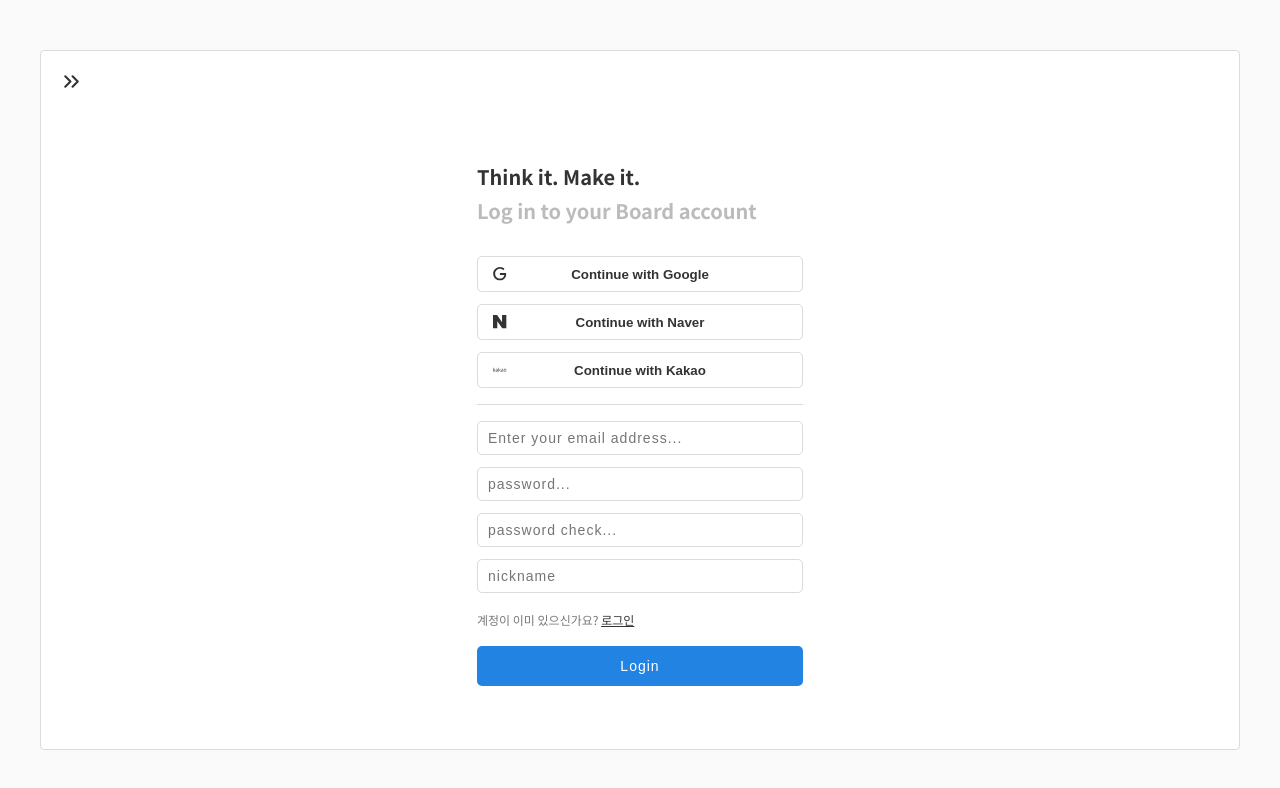
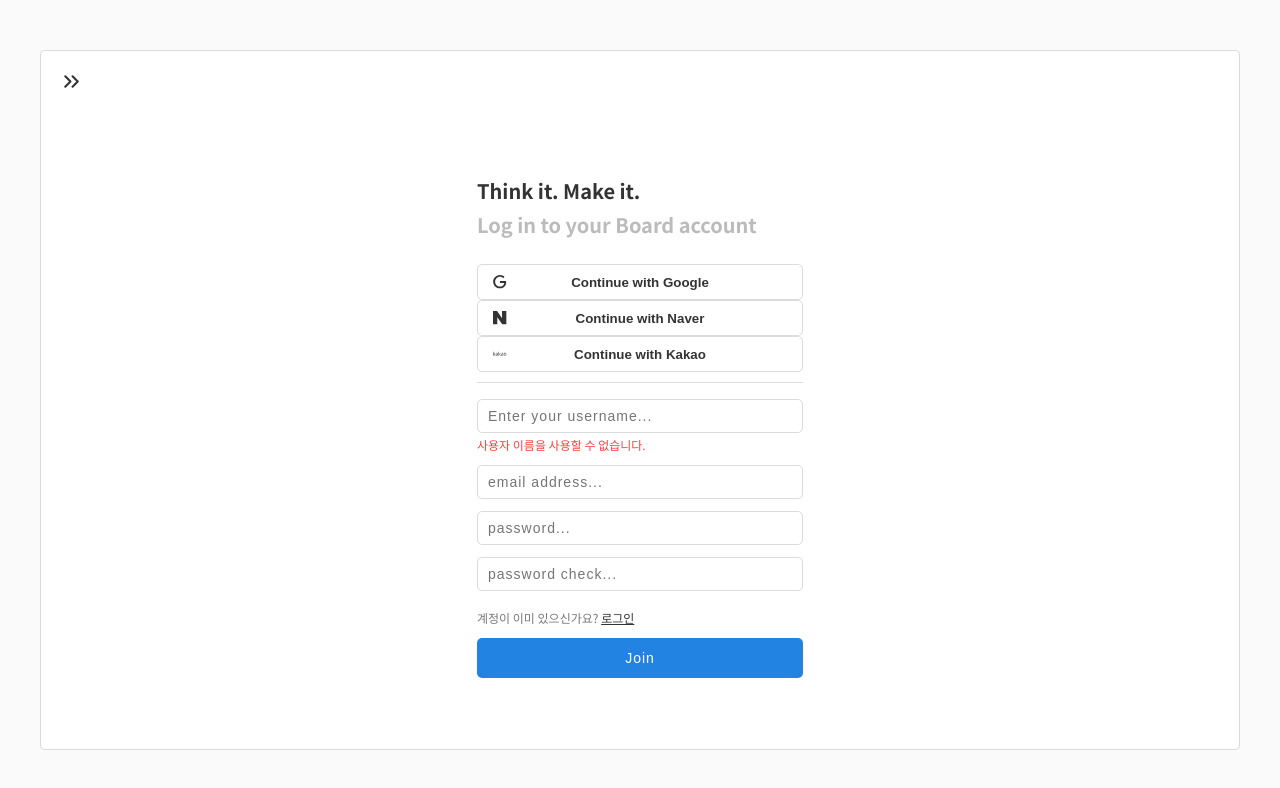
Before and after one commit to jjam410/board, a React (Vite) app in the folder board-front/: page /auth/join in a window 1280 px wide. Shown: the top 788 px of the page. Built offline with nearby package versions, Linux system fonts and the light colour scheme.

Commit message:
input component

```diff
--- /dev/null
+++ b/board-front/src/apis/authApi.js
@@ -0,0 +1,5 @@
+import axios from "axios"
+
+export const joinApi = async (joinInfo) => {
+    return await axios.post("/api/auth/join", joinInfo);
+}
--- /dev/null
+++ b/board-front/src/components/auth/ValidInput/ValidInput.jsx
@@ -0,0 +1,25 @@
+/**@jsxImportSource @emotion/react */
+import * as s from './style';
+import React from 'react';
+
+function ValidInput({type, name, placeholder, value, onChange, onBlur, onKeyDown, errorMessage}) {
+    return (
+        <div css={s.groupBox}>
+            <input css={s.textInput}
+                type={type}
+                name={name}
+                placeholder={placeholder}
+                value={value}
+                onChange={onChange}
+                onBlur={onBlur}
+                onKeyDown={onKeyDown}
+            />
+            {
+                !!errorMessage &&
+                <p css={s.messageText}>{errorMessage}</p>
+            }
+        </div>
+    );
+}
+
+export default ValidInput;
--- /dev/null
+++ b/board-front/src/components/auth/ValidInput/style.js
@@ -0,0 +1,32 @@
+import { css } from "@emotion/react";
+
+export const groupBox = css`
+    box-sizing: border-box;
+    padding: 0.6rem 0;
+    width: 32.6rem;
+`;
+
+export const textInput = css`
+    box-sizing: border-box;
+    outline: none;
+    border: 0.1rem solid #dbdbdb;
+    border-radius: 0.5rem;
+    padding: 0.5rem 1rem;
+    width: 100%;
+    height: 3.4rem;
+    background-color: transparent;
+
+    font-size: 1.4rem;
+    letter-spacing: 0.1rem;
+
+    &:focus {
+        box-shadow: 0rem 0rem 0.2rem 0.2rem #7edaff;
+    }
+`;
+
+export const messageText = css`
+    margin: 0;
+    margin-top: 0.3rem;
+    color: #ff3f3f;
+    font-size: 1.2rem;
+`;
--- a/board-front/src/pages/JoinPage/JoinPage.jsx
+++ b/board-front/src/pages/JoinPage/JoinPage.jsx
@@ -3,8 +3,14 @@ import * as s from './style';
 import React from 'react';
 import { SiGoogle, SiKakao, SiNaver } from "react-icons/si";
 import { Link } from 'react-router-dom';
+import ValidInput from '../../components/auth/ValidInput/ValidInput';
 
 function JoinPage(props) {
+
+    const handleJoinOnClick = () => {
+
+    }
+
     return (
         <div css={s.layout}>
             <div>
@@ -34,23 +40,16 @@ function JoinPage(props) {
                         </div>
                     </div>
                     <div>
-                        <div css={s.groupBox}>
-                            <input css={s.textInput} type="text" placeholder='Enter your email address...' />
-                        </div>
-                        <div css={s.groupBox}>
-                            <input css={s.textInput} type="password" placeholder='password...' />
-                        </div>
-                        <div css={s.groupBox}>
-                            <input css={s.textInput} type="password" placeholder='password check...' />
-                        </div>
-                        <div css={s.groupBox}>
-                            <input css={s.textInput} type="text" placeholder='nickname' />
-                        </div>
+                        <ValidInput type={"text"} placeholder={"Enter your username..."} errorMessage={"사용자 이름을 사용할 수 없습니다."} />
+                        <ValidInput type={"text"} placeholder={"email address..."} />
+                        <ValidInput type={"password"} placeholder={"password..."} />
+                        <ValidInput type={"password"} placeholder={"password check..."} />
+
                         <p css={s.accountMessage}>
                             계정이 이미 있으신가요? <Link to={"/auth/login"}>로그인</Link>
                         </p>
                         <div css={s.groupBox}>
-                            <button css={s.accountButton}>Login</button>
+                            <button css={s.accountButton} onClick={handleJoinOnClick}>Join</button>
                         </div>
                     </div>
                 </main>
--- a/board-front/src/pages/JoinPage/style.js
+++ b/board-front/src/pages/JoinPage/style.js
@@ -20,30 +20,6 @@ export const title2 = css`
     font-size: 2rem;
     color: #bbbbbb;
     cursor: default;
-`;
-
-export const groupBox = css`
-    box-sizing: border-box;
-    padding: 0.6rem 0;
-    width: 32.6rem;
-`;
-
-export const textInput = css`
-    box-sizing: border-box;
-    outline: none;
-    border: 0.1rem solid #dbdbdb;
-    border-radius: 0.5rem;
-    padding: 0.5rem 1rem;
-    width: 100%;
-    height: 3.4rem;
-    background-color: transparent;
-
-    font-size: 1.4rem;
-    letter-spacing: 0.1rem;
-
-    &:focus {
-        box-shadow: 0rem 0rem 0.2rem 0.2rem #7edaff;
-    }
 `;
 
 export const accountMessage = css`
```
Also changed, not shown: board-front/src/mutations/authMutation.js (added, +7 -0 lines).
